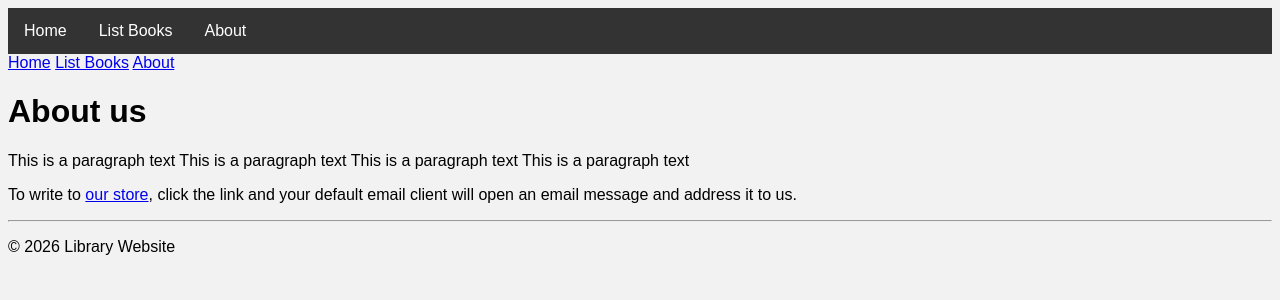
After one commit to Qamar-x/libraryproject, a Django app: page /books/aboutus/ in a window 1280 px wide. The commit adds this page. Shown: the top 300 px of the page. Run offline with Django 5.2, Linux system fonts and the light colour scheme.

Commit message:
lab 4 completed

```diff
--- /dev/null
+++ b/apps/bookmodule/templates/bookmodule/aboutus.html
@@ -0,0 +1,31 @@
+{% extends 'layouts/base.html' %}
+{% load static %}
+{% block content %}
+    <title>About Us</title>
+    <meta name="keywords" content="Books, recent, Learning, library">
+    <meta name="description" content="Books website">
+    <meta name="author" content="author name">
+    <link rel="icon" href="{% static 'qu-icon.png' %}">
+    <meta charset="UTF-8">
+
+    <div>
+        <a href="index.html">Home</a>
+        <a href="list_books.html">List Books</a>
+        <a href="aboutus.html">About</a>
+    </div>
+
+    <h1>About us</h1>
+
+    <p>
+        This is a paragraph text This is a paragraph text
+        This is a paragraph text This is a paragraph text
+    </p>
+
+    <p>
+        To write to
+        <a href="mailto:email@domain.com">our store</a>,
+        click the link and your default email client will open
+        an email message and address it to us.
+    </p>
+
+{% endblock %}
--- /dev/null
+++ b/apps/bookmodule/templates/includes/footer.html
@@ -0,0 +1,4 @@
+<hr>
+<footer>
+    <p>&copy; 2026 Library Website</p>
+</footer>
--- /dev/null
+++ b/apps/bookmodule/templates/includes/header.html
@@ -0,0 +1,5 @@
+<div class="topnav">
+    <a href="{% url 'books.index' %}">Home</a>
+    <a href="{% url 'books.list_books' %}">List Books</a>
+    <a href="{% url 'books.aboutus' %}">About</a>
+</div>
--- /dev/null
+++ b/apps/bookmodule/templates/layouts/base.html
@@ -0,0 +1,20 @@
+{% load static %}
+<!DOCTYPE html>
+<html lang="en">
+<head>
+    <meta charset="UTF-8">
+    <title>{% block title %}Library{% endblock %}</title>
+
+    <link rel="stylesheet" href="{% static 'styles.css' %}">
+</head>
+<body>
+
+{% include 'includes/header.html' %}
+
+{% block content %}
+{% endblock %}
+
+{% include 'includes/footer.html' %}
+
+</body>
+</html>
--- a/apps/bookmodule/urls.py
+++ b/apps/bookmodule/urls.py
@@ -2,8 +2,10 @@ from django.urls import path
 from . import views
 
 urlpatterns = [
-    path('', views.index),
+    path('', views.index, name='books.index'),
     path('index2/<int:val1>/', views.index2),
-    path('<int:bookId>', views.viewbook),
 
+    path('list_books/', views.list_books, name='books.list_books'),
+    path('aboutus/', views.aboutus, name='books.aboutus'),
+    path('<int:bookId>/', views.viewbook, name='books.view_one_book'),
 ]
--- a/apps/bookmodule/views.py
+++ b/apps/bookmodule/views.py
@@ -13,26 +13,10 @@ def index2(request, val1=0):
 
 
 def viewbook(request, bookId):
-    book1 = {
-        'id': 123,
-        'title': 'Continuous Delivery',
-        'author': 'J. Humble and D. Farley'
-    }
+    return render(request, 'bookmodule/one_book.html')
 
-    book2 = {
-        'id': 456,
-        'title': 'Secrets of Reverse Engineering',
-        'author': 'E. Eilam'
-    }
+def list_books(request):
+    return render(request, 'bookmodule/list_books.html')
 
-    targetBook = None
-
-    if book1['id'] == bookId:
-        targetBook = book1
-
-    if book2['id'] == bookId:
-        targetBook = book2
-
-    context = {'book': targetBook}
-
-    return render(request, 'bookmodule/show.html', context)
+def aboutus(request):
+    return render(request, 'bookmodule/aboutus.html')
--- /dev/null
+++ b/apps/static/styles.css
@@ -0,0 +1,27 @@
+body {
+    background-color: #f2f2f2;
+    font-family: Arial, sans-serif;
+}
+
+.topnav {
+    background-color: #333;
+    overflow: hidden;
+}
+
+.topnav a {
+    float: left;
+    color: white;
+    text-align: center;
+    padding: 14px 16px;
+    text-decoration: none;
+}
+
+.topnav a:hover {
+    background-color: #ddd;
+    color: black;
+}
+
+.topnav a.active {
+    background-color: #04AA6D;
+    color: white;
+}
--- a/library/settings.py
+++ b/library/settings.py
@@ -117,3 +117,6 @@ USE_TZ = True
 # https://docs.djangoproject.com/en/6.0/howto/static-files/
 
 STATIC_URL = 'static/'
+STATICFILES_DIRS = [
+    BASE_DIR / "apps/static",
+]
```
Also changed, not shown: apps/bookmodule/templates/bookmodule/index.html (+34 -1 lines), apps/bookmodule/templates/bookmodule/list_books.html (added, +39 -0 lines), apps/bookmodule/templates/bookmodule/one.book.html (added, +31 -0 lines), apps/static/book1.jpg (added), apps/static/book2.jpg (added), apps/static/book3.jpg (added), apps/static/qu-icon.png (added).
